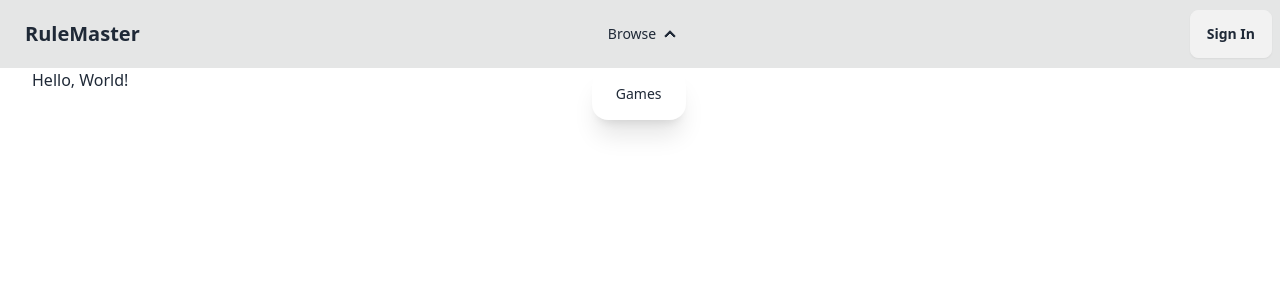
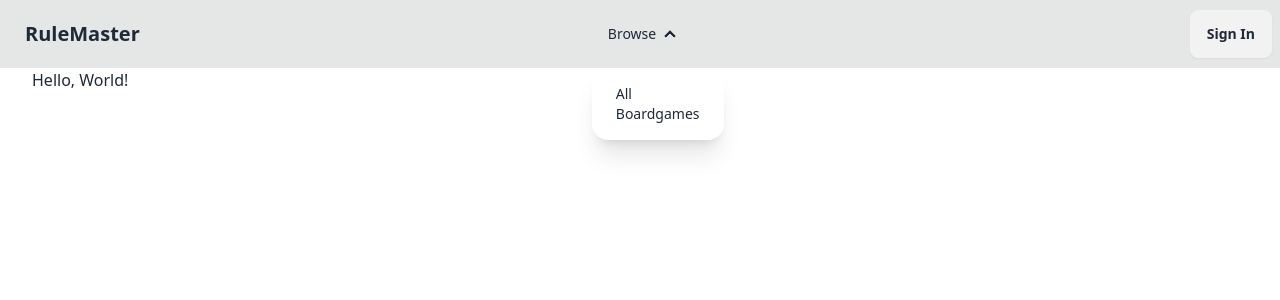
Before and after one commit to alexcjwei/rule-master, a Next.js app: page / in a window 1280 px wide. Both pictures are taken after a click on the heading "Browse". Shown: the top 300 px of the page. Built offline with nearby package versions, Linux system fonts and the light colour scheme; no server answers.

Commit message:
changes text on browse games button

```diff
--- a/src/components/nav-bar.tsx
+++ b/src/components/nav-bar.tsx
@@ -9,7 +9,7 @@ export default async function NavBar() {
         <summary>Browse</summary>
         <ul className='p-2'>
           <li>
-            <a href='/games'>Games</a>
+            <a href='/games'>All Boardgames</a>
           </li>
         </ul>
       </details>
```
